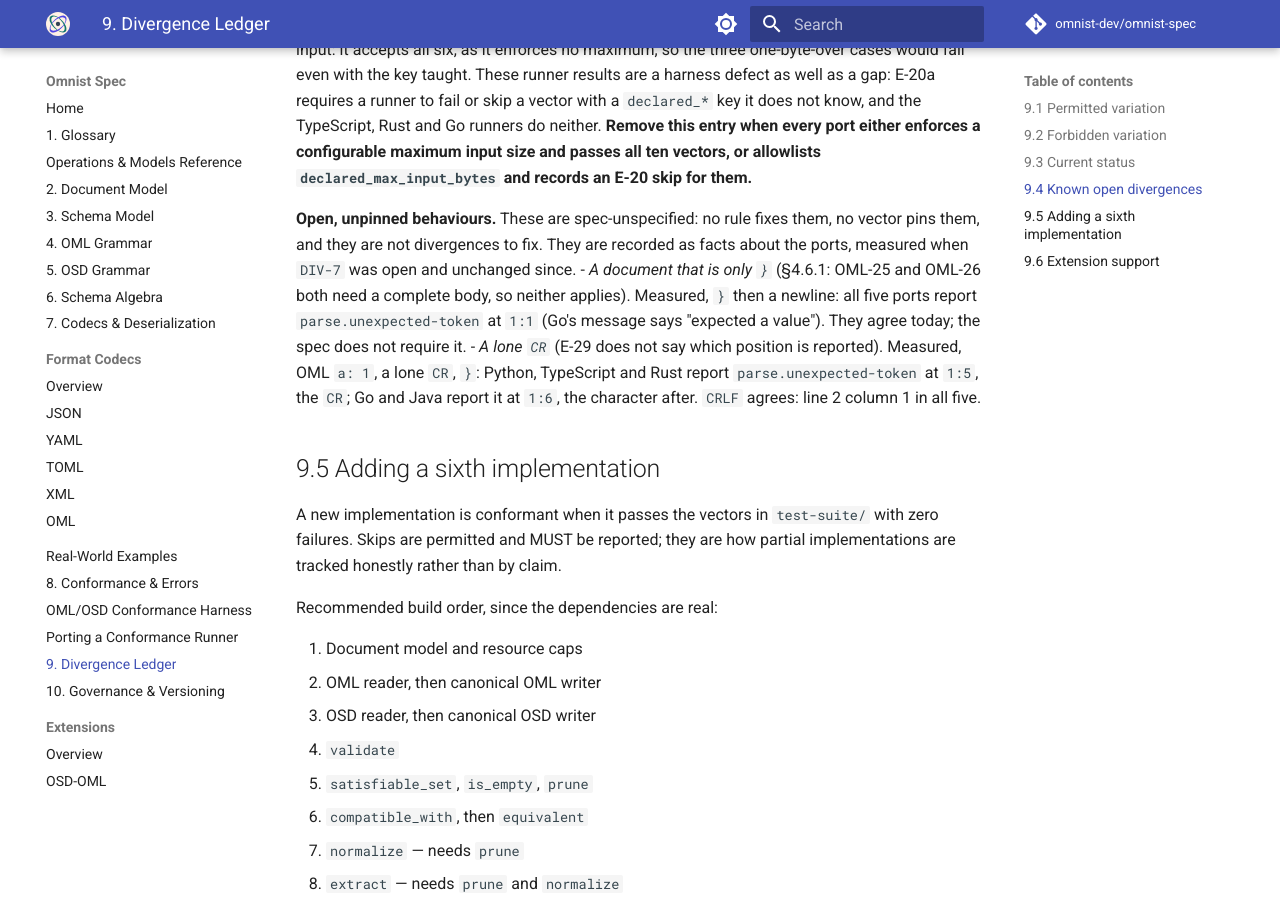
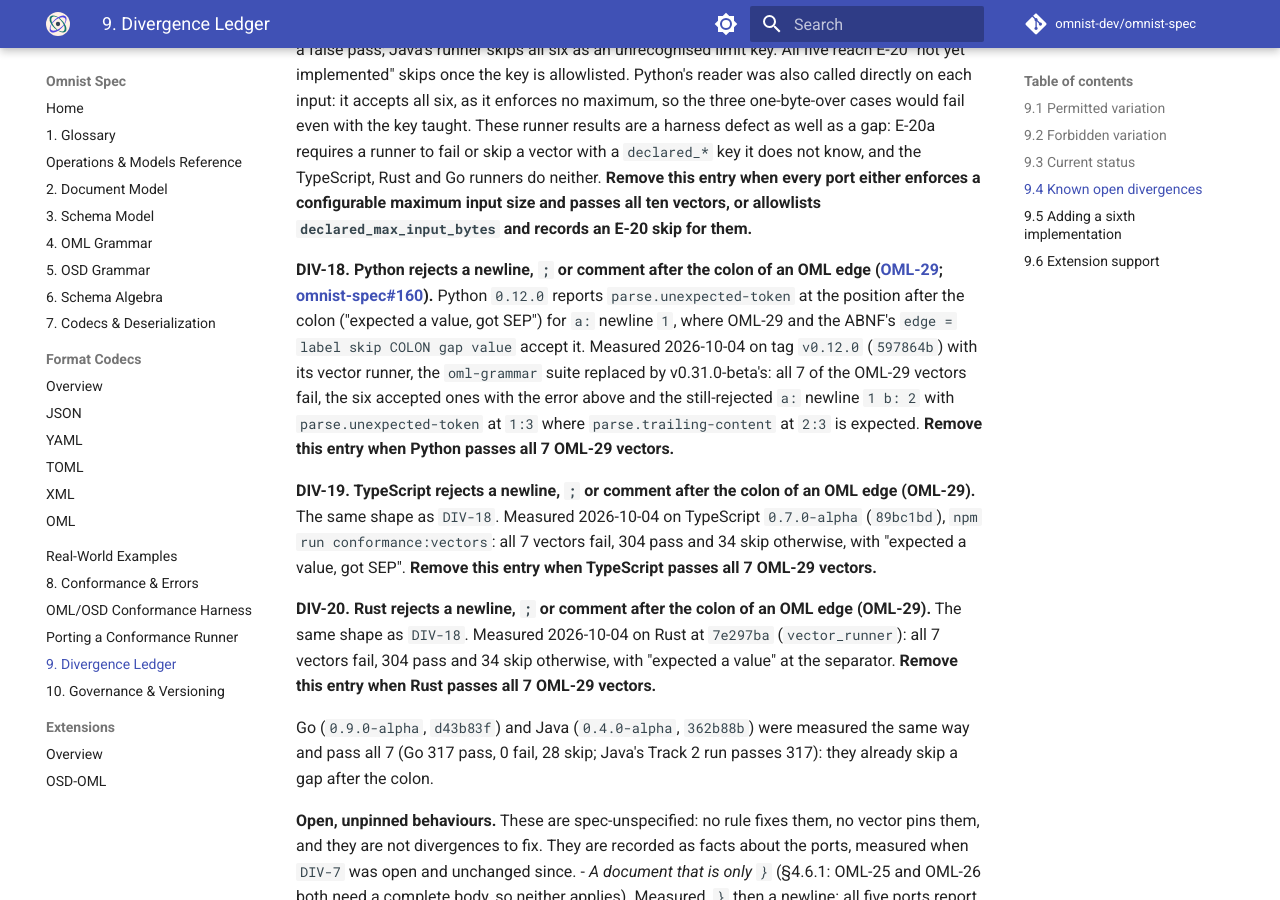
Before and after one commit to omnist-dev/omnist-spec, an MkDocs documentation site: the page built from docs/09-divergence-ledger.md, in a window 1280 px wide and 900 px high, scrolled down 8779 px. Built offline with MkDocs 1.6.1 and Material for MkDocs 9.7.7, drawn with Linux system fonts in a browser that asks for light colours; comment, search, counter and statistics services are not loaded; some of the changed text lies outside the part shown.

Commit message:
A separator after the colon of an OML edge is insignificant (v0.31.0-beta) (#162)
New rule OML-29 states what the ABNF (`edge = label skip COLON gap value`)
and section 4.2.1 already implied: after the colon of an edge, any run of
horizontal space, comments, newlines and `;` is skipped and the value may
start on a later line. A separator is still required between edges (OML-26,
OML-27); the canonical writer is unchanged.

Seven vectors in oml-grammar/grammar.json. Measured at each port's latest
tag: Go and Java pass all seven; Python, TypeScript and Rust fail all seven
(DIV-18, DIV-19, DIV-20). tools/check_grammars.py agrees with all seven.

Closes #160

Co-authored-by: tomlee <yautat@gmail.com>
Co-authored-by: Claude Sonnet 5.5 <noreply@anthropic.com>

```diff
--- a/docs/09-divergence-ledger.md
+++ b/docs/09-divergence-ledger.md
@@ -187,7 +187,9 @@ in all); all 36 are in `formats-yaml/alias-expansion.json`, which every port
 now passes with none skipped. v0.30.0-beta added 17 more (355 in all): 7
 repeated-label path vectors (`DIV-14`, `DIV-15`, `DIV-16`) and 10 input-size
 vectors (`DIV-17`), none of them in the cells above, which stay at the
-v0.27.0-beta figures.
+v0.27.0-beta figures. v0.31.0-beta added 7 more (362 in all), the OML-29
+vectors in `oml-grammar/grammar.json` (`DIV-18`, `DIV-19`, `DIV-20`), likewise
+not in the cells above.
 
 **What each port skips.** Python: 28
 OSD-OML ([omnist#341](https://github.com/omnist-dev/omnist/issues/341)) and 6
@@ -237,8 +239,8 @@ and `DIV-9` (four OML-28 vectors new in v0.24.0-beta) closed on 2026-10-04,
 when their own removal condition, every port passing every one of the fifteen,
 was found met: the Go and TypeScript runners were re-run that day and pass them,
 and the other three ports' own PR figures (§9.3) report 0 failures on the full
-suite. `DIV-5`, `DIV-11`, `DIV-12`, `DIV-13`, `DIV-14`, `DIV-15`, `DIV-16` and
-`DIV-17` are live.
+suite. `DIV-5`, `DIV-11`, `DIV-12`, `DIV-13`, `DIV-14`, `DIV-15`, `DIV-16`,
+`DIV-17`, `DIV-18`, `DIV-19` and `DIV-20` are live.
 One caution on `DIV-3`: comments in `test-suite/formats-xml/xml.json` and
 `test-suite/formats-json/json.json` cite a `DIV-3` closed 2026-08-23. That is
 an earlier entry that held the number before the alias-limit entry opened in
@@ -396,6 +398,33 @@ the TypeScript, Rust and Go runners do neither.
 input size and passes all ten vectors, or allowlists
 `declared_max_input_bytes` and records an E-20 skip for them.**
 
+**DIV-18. Python rejects a newline, `;` or comment after the colon of an OML edge ([OML-29](04-oml-grammar.md#421-separators); [omnist-spec#160](https://github.com/omnist-dev/omnist-spec/issues/160)).**
+Python `0.12.0` reports `parse.unexpected-token` at the position after the
+colon ("expected a value, got SEP") for `a:` newline `1`, where OML-29 and the
+ABNF's `edge = label skip COLON gap value` accept it. Measured 2026-10-04 on
+tag `v0.12.0` (`597864b`) with its vector runner, the `oml-grammar` suite
+replaced by v0.31.0-beta's: all 7 of the OML-29 vectors fail, the six
+accepted ones with the error above and the still-rejected `a:` newline
+`1 b: 2` with `parse.unexpected-token` at `1:3` where `parse.trailing-content`
+at `2:3` is expected.
+**Remove this entry when Python passes all 7 OML-29 vectors.**
+
+**DIV-19. TypeScript rejects a newline, `;` or comment after the colon of an OML edge (OML-29).**
+The same shape as `DIV-18`. Measured 2026-10-04 on TypeScript `0.7.0-alpha`
+(`89bc1bd`), `npm run conformance:vectors`: all 7 vectors fail, 304 pass and 34
+skip otherwise, with "expected a value, got SEP".
+**Remove this entry when TypeScript passes all 7 OML-29 vectors.**
+
+**DIV-20. Rust rejects a newline, `;` or comment after the colon of an OML edge (OML-29).**
+The same shape as `DIV-18`. Measured 2026-10-04 on Rust at `7e297ba`
+(`vector_runner`): all 7 vectors fail, 304 pass and 34 skip otherwise, with
+"expected a value" at the separator.
+**Remove this entry when Rust passes all 7 OML-29 vectors.**
+
+Go (`0.9.0-alpha`, `d43b83f`) and Java (`0.4.0-alpha`, `362b88b`) were measured
+the same way and pass all 7 (Go 317 pass, 0 fail, 28 skip; Java's Track 2 run
+passes 317): they already skip a gap after the colon.
+
 **Open, unpinned behaviours.** These are spec-unspecified: no rule fixes them,
 no vector pins them, and they are not divergences to fix. They are recorded
 as facts about the ports, measured when `DIV-7` was open and unchanged since.
```
Also changed, not shown: CHANGELOG.md (+26 -0 lines), docs/04-oml-grammar.md (+28 -0 lines), docs/index.md (+1 -1 lines), 1 other file.
